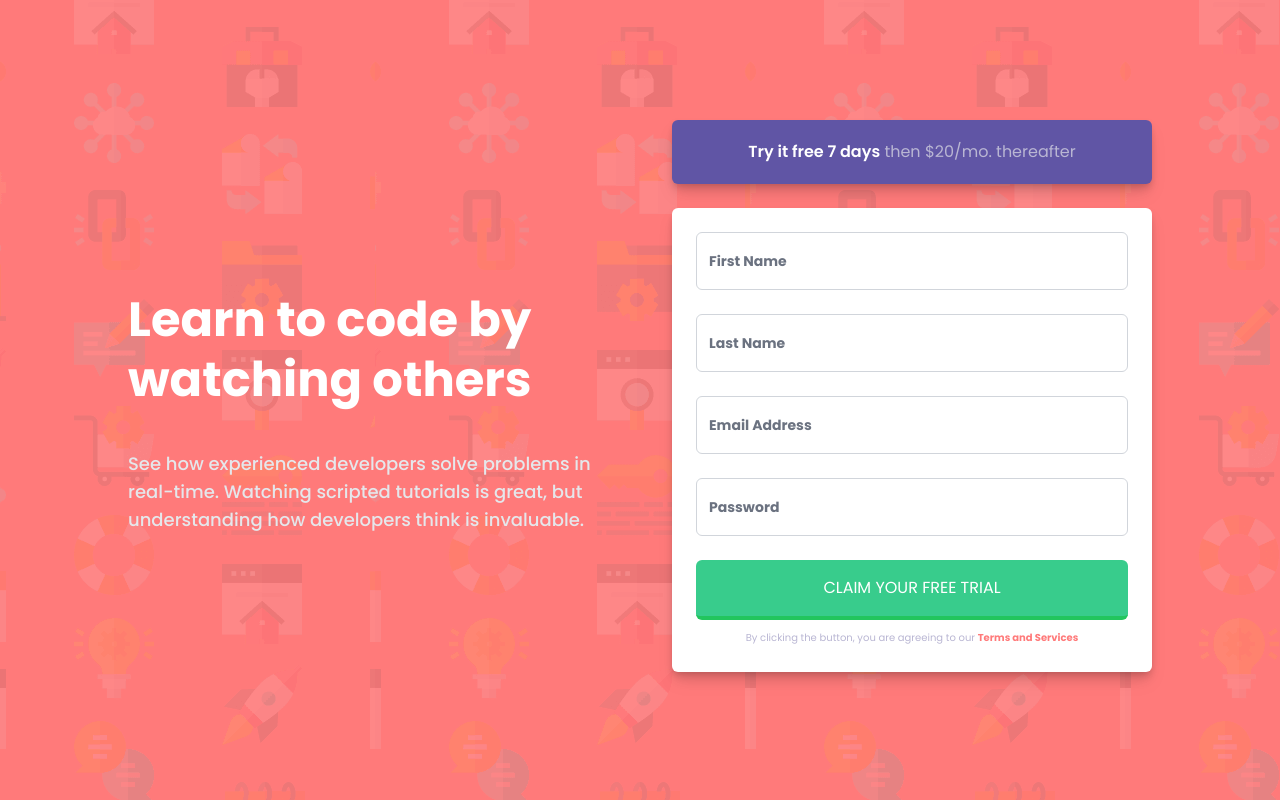
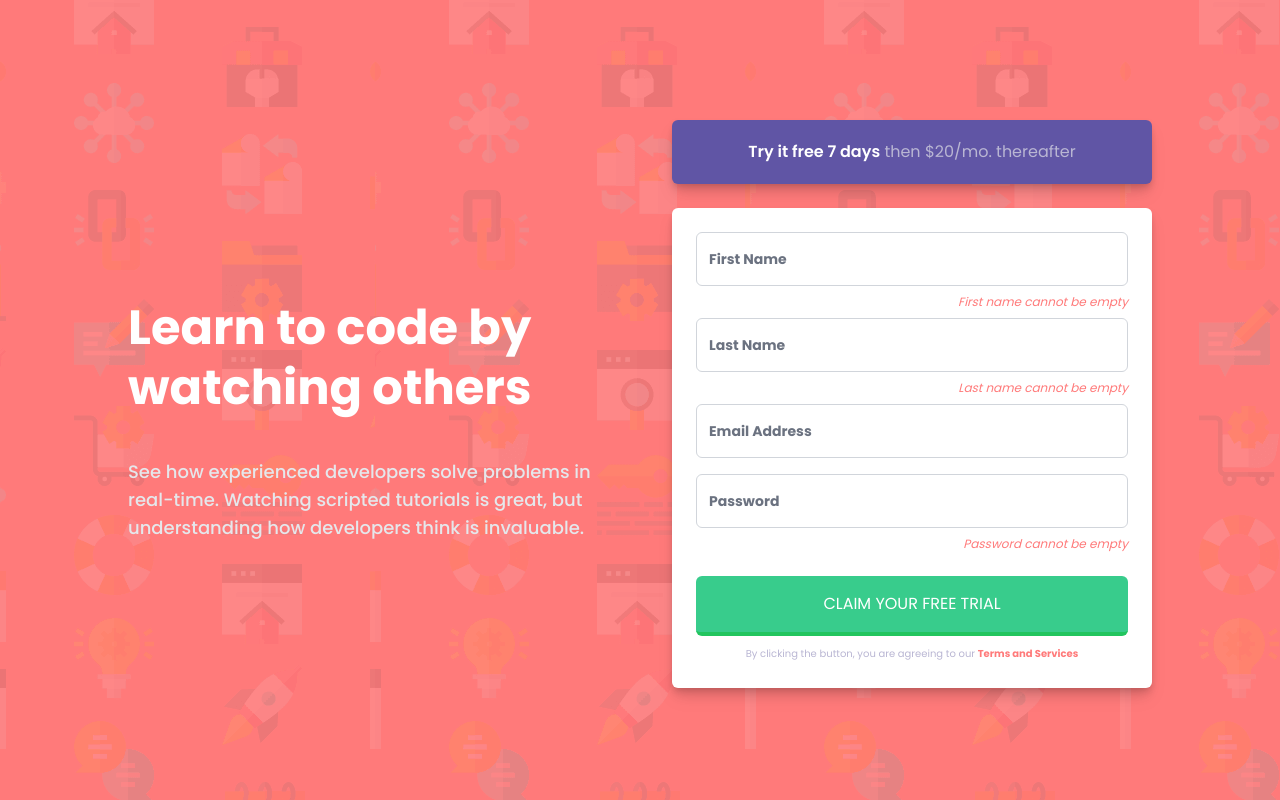
Before and after one commit to gusanchefullstack/prj-01-intro-component-with-signup-form, a website built with Vite: page index.html in a window 1280 px wide. Built offline with nearby package versions, Linux system fonts and the light colour scheme.

Commit message:
🚸  Add validation using tailwindcss only

```diff
--- a/index.html
+++ b/index.html
@@ -42,53 +42,70 @@
               $20/mo. thereafter
             </p>
           </div>
-          <form
-            action=""
-            class="bg-white rounded-md p-6 drop-shadow-lg shadow-lg"
-          >
+          <form class="bg-white rounded-md p-6 drop-shadow-lg shadow-lg">
+            <div class="flex flex-wrap justify-end">
               <input
                 type="text"
                 name="first"
                 id="first"
                 placeholder="First Name"
-              class="form-input"
+                required
+                class="form-input required peer"
               />
-            <label for="first" class="invisible"
+              <label
+                for="first"
+                class="invisible peer-required:visible peer-valid:invisible peer-required:py-2 text-myRed italic text-xs text-right"
                 >First name cannot be empty</label
               >
+            </div>
+            <div class="flex flex-wrap justify-end">
               <input
                 type="text"
                 name="last"
                 id="last"
                 placeholder="Last Name"
-              class="form-input"
+                required
+                class="form-input required peer"
               />
-            <label for="last" class="invisible"
+              <label
+                for="last"
+                class="invisible peer-required:visible peer-valid:invisible peer-required:py-2 text-myRed italic text-xs text-right"
                 >Last name cannot be empty</label
               >
+            </div>
+            <div class="flex flex-wrap justify-end">
               <input
-              type="mail"
+                type="email"
                 name="mail"
                 id="mail"
                 placeholder="Email Address"
-              class="form-input"
+                class="form-input peer invalid:outline-myRed"
               />
-            <label for="mail" class="invisible"
+              <label
+                for="mail"
+                class="invisible peer-invalid:visible text-myRed italic text-xs text-right peer-invalid:py-2"
                 >Looks like this is not an email</label
               >
+            </div>
+            <div class="flex flex-wrap justify-end">
               <input
                 type="password"
                 name="password"
                 id="password"
                 placeholder="Password"
-              class="form-input"
+                required
+                class="form-input peer required"
               />
-            <label for="password" class="invisible"
+              <label
+                for="password"
+                class="invisible peer-required:visible peer-valid:invisible text-myRed italic text-xs text-right peer-invalid:py-2"
                 >Password cannot be empty</label
               >
+            </div>
             <button
               type="submit"
-              class="bg-myGreen w-full py-4 uppercase text-white rounded-md border-b-4 border-b-green-500 mb-2"
+              id="submit-button"
+              class="mt-4 bg-myGreen w-full py-4 uppercase text-white rounded-md border-b-4 border-b-green-500 mb-2 focus:outline-2 focus:outline-myGreen hover:opacity-80"
             >
               Claim your free trial
             </button>
--- a/main.js
+++ b/main.js
@@ -1 +1,6 @@
 import "./style.css";
+
+// const button = document.getElementById("submit-button");
+// button.addEventListener("click", (e) => {
+//   e.preventDefault();
+// });
--- a/style.css
+++ b/style.css
@@ -4,6 +4,6 @@
 
 @layer components {
   .form-input {
-    @apply placeholder:text-sm placeholder:text-gray-500 placeholder:font-bold border-gray-300 border rounded-md w-full px-3 py-4 my-0;
+    @apply placeholder:text-sm placeholder:text-gray-500 placeholder:font-bold border-gray-300 border rounded-md w-full px-3 py-4 my-0 text-sm font-semibold focus:outline-1 focus:outline-gray-500;
   }
 }
```
Lines whose indentation alone changed are shown as unchanged.
